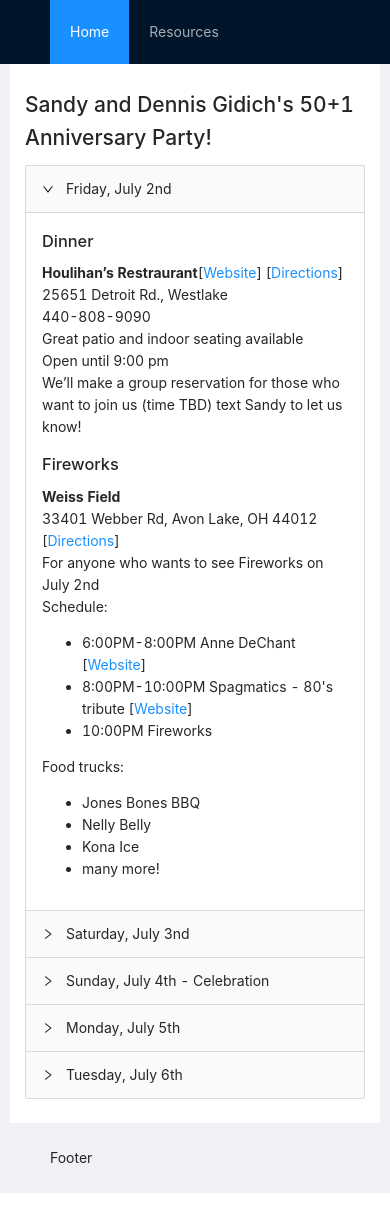
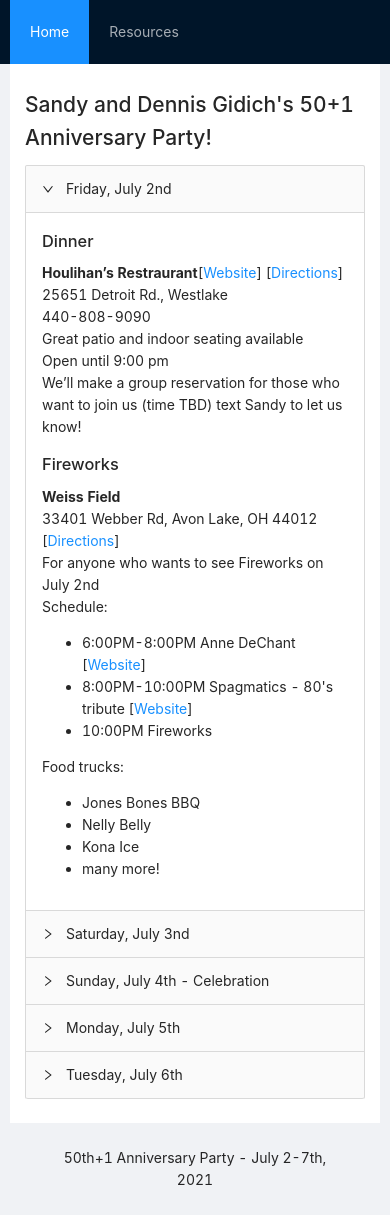
Before and after one commit to gidich/anniversary-party-website, a React (Create React App) app in the folder ui/: page / in a window 390 px wide. Before the commit the page ends 1193 px from the top, so only its background shows below. Built offline with nearby package versions, Linux system fonts and the light colour scheme; no server answers.

Commit message:
mobile header

```diff
--- a/ui/src/App.css
+++ b/ui/src/App.css
@@ -23,4 +23,8 @@
   .ant-layout-content.site-layout {
     padding: 0 10px;
   }
+
+  .ant-layout-header {
+    padding: 0 10px;
+  }
 }
--- a/ui/src/App.tsx
+++ b/ui/src/App.tsx
@@ -30,7 +30,11 @@
             <Resources />
           </Route>
         </Switch>
-        <Footer>Footer</Footer>
+        <Footer>
+          <div style={{textAlign:'center'}}>
+            50th+1 Anniversary Party - July 2-7th, 2021
+          </div>
+        </Footer>
       </Layout>
     </>
   );
```
